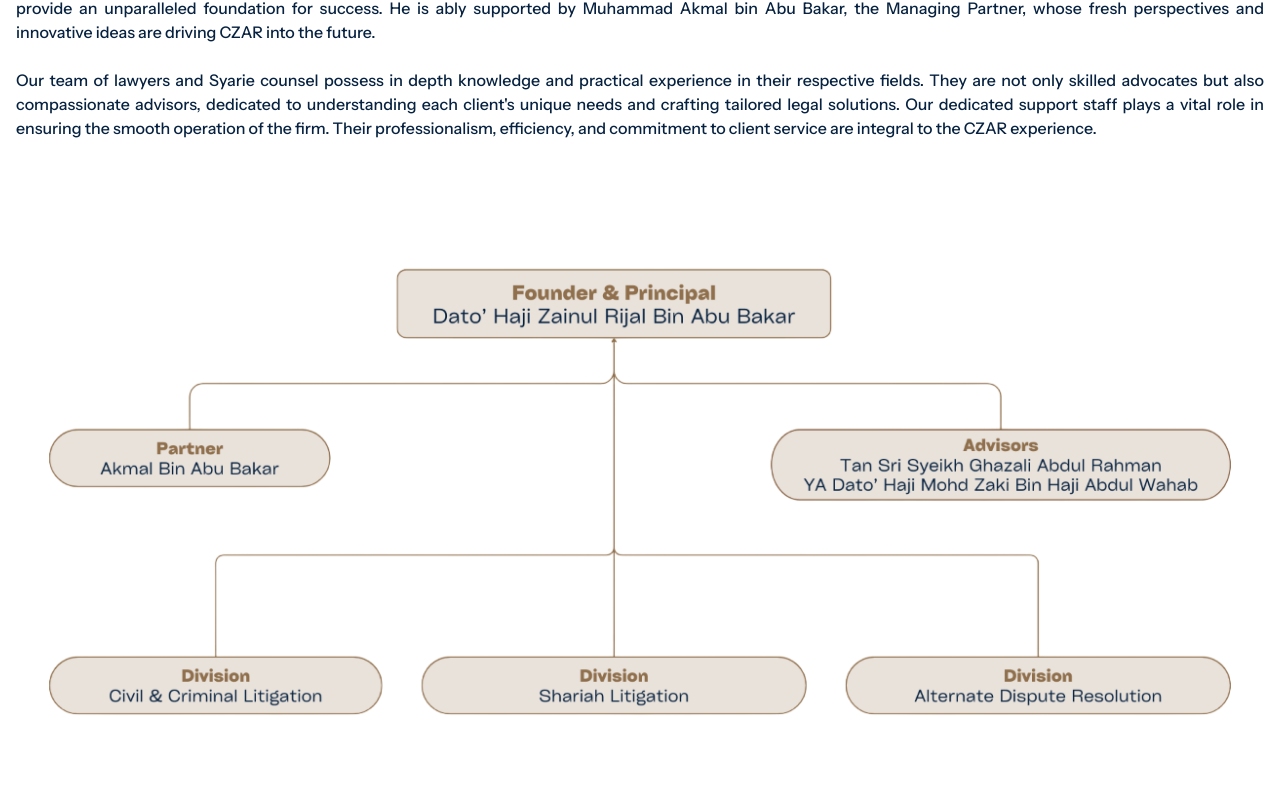
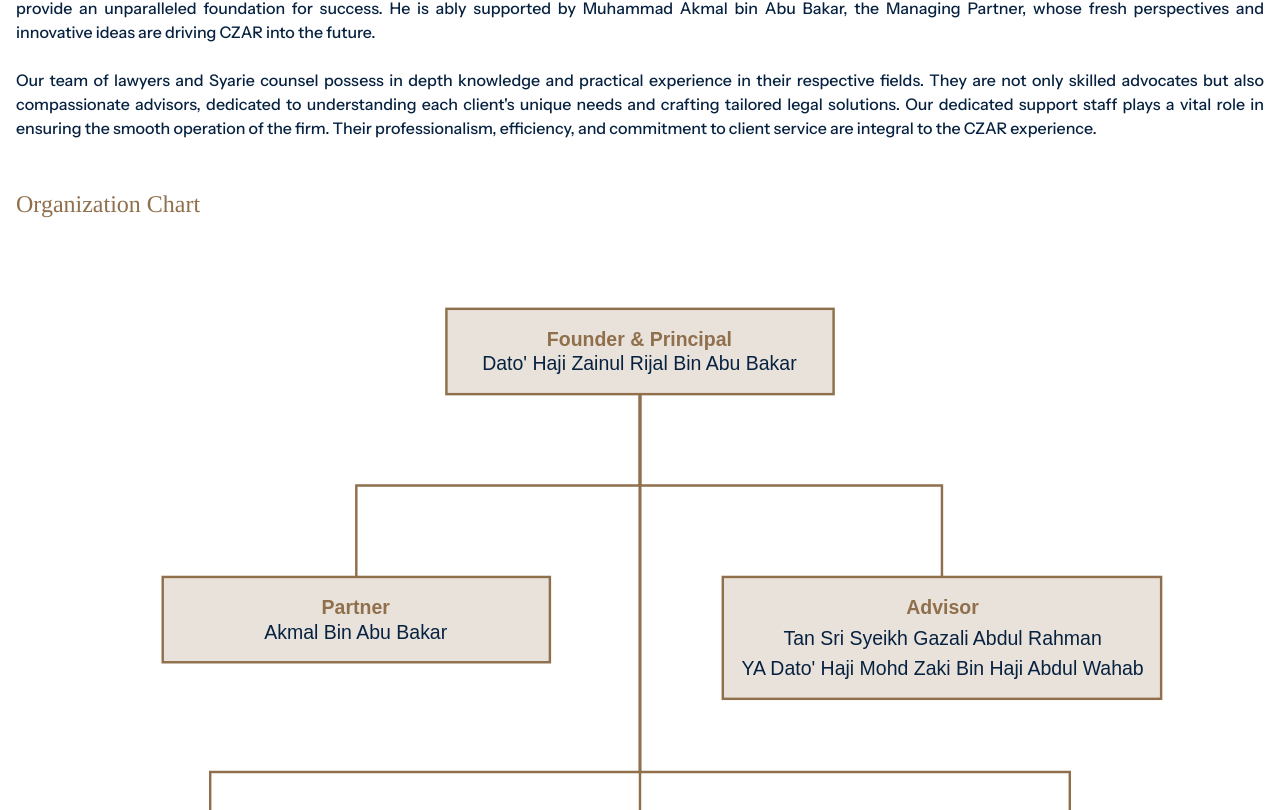
Before and after one commit to haziqfiqri/lawfirm-landing-page, a Next.js app: page /about-us/our-people in a window 1280 px wide. Shown: the part 1490-2300 px from the top of the page. Built offline with nearby package versions, Linux system fonts and the light colour scheme.

Commit message:
minor fix

```diff
--- a/src/app/about-us/our-people/page.tsx
+++ b/src/app/about-us/our-people/page.tsx
@@ -56,9 +56,14 @@
               integral to the CZAR experience.
             </p>
           </div>
-          <div className="flex aspect-video">
+          <div className="flex flex-col mt-12">
+            <div className="flex flex-col mb-12">
+              <h1 className="font-tinos-regular font-normal text-2xl text-[#8F6F4C]">
+                Organization Chart
+              </h1>
+            </div>
             <Image
-              src={"/assets/section-banners/organization-chart.png"}
+              src={"/assets/section-banners/organization_chart.svg"}
               width={0}
               height={0}
               sizes="100vw 100vh"
--- a/src/components/hero.tsx
+++ b/src/components/hero.tsx
@@ -5,7 +5,6 @@
   return (
     <React.Fragment>
       <section className="relative flex min-h-96 w-full overflow-hidden">
-        {/* Video Background */}
         <video
           className="absolute top-0 left-0 min-h-full min-w-full object-cover z-0"
           autoPlay
@@ -17,10 +16,8 @@
           Your browser does not support the video tag.
         </video>
 
-        {/* Optional overlay to improve text readability */}
         <div className="absolute top-0 left-0 w-full h-full bg-black bg-opacity-40 z-10"></div>
 
-        {/* Content */}
         <div className="relative flex flex-col lg:flex-row justify-center items-center w-full text-white z-10 py-4 px-4 container sm:mx-auto max-w-7xl">
           <div className="flex flex-col gap-4 w-full lg:w-1/2">
             <h1 className="font-tinos-regular font-normal text-4xl lg:text-6xl text-white">
```
Also changed, not shown: public/assets/section-banners/organization-chart.png (deleted), public/assets/section-banners/organization_chart.svg (added).
